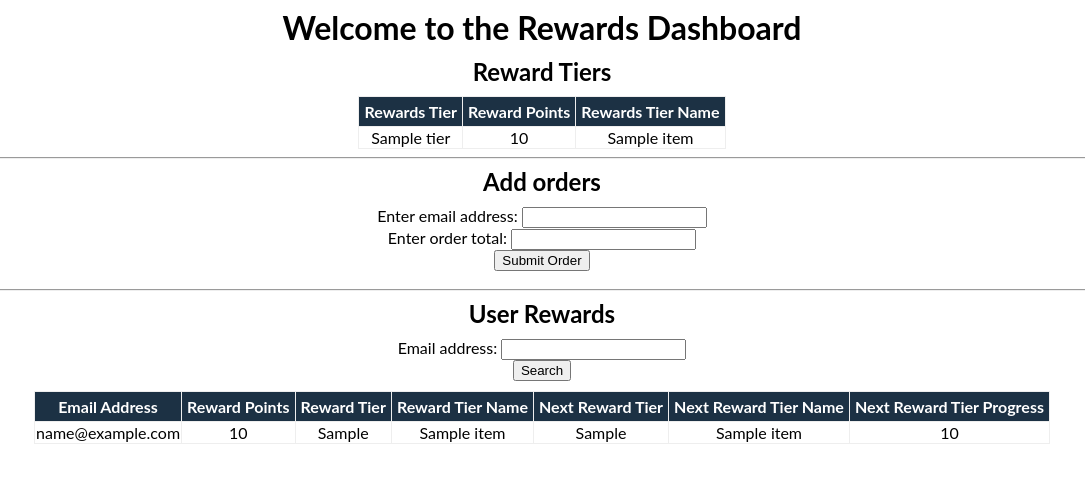
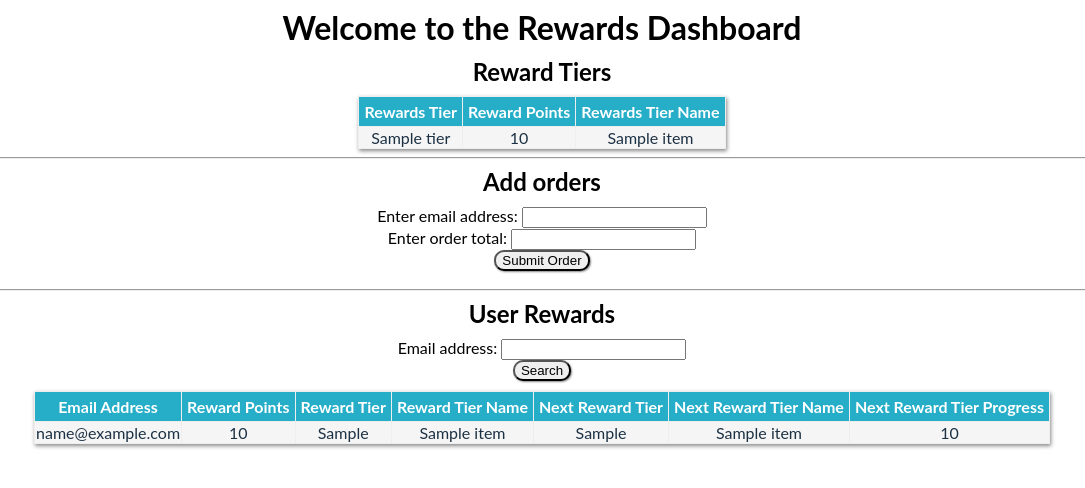
Before and after one commit to URBN-Interview/platform-services-python-test, a Django app: page /rewards/ in a window 1280 px wide. Shown: the top 488 px of the page, without its empty margins (98-1183 px from the left). Run offline with Django 3.2, Linux system fonts and the light colour scheme; tables that the repository leaves empty hold one stand-in row (values such as "Sample post"); a database or web service that is not in the repository returns one stand-in record (values such as "Sample title"); data that the repository does not hold is empty.

Commit message:
Add more styling to inputs and tables

```diff
--- a/source/RewardsUI/rewards/static/css/styles.css
+++ b/source/RewardsUI/rewards/static/css/styles.css
@@ -1,6 +1,5 @@
 body {
     font-family: 'Lato', sans-serif;
-
 }
 
 
@@ -19,11 +18,19 @@ table {
     border: none;
     text-align: center;
     margin: 0 auto;
+    box-shadow: 1px 2px 4px #888888;
+    background-color: whitesmoke;
+    color: #1C3144;
 }
 
 th {
     font-weight: bold;
-    background-color: #1C3144;
+    background-color: #26AEC9;
     color: white;
     padding: 5px;
 }
+
+input[type=submit] {
+    box-shadow: 1px 1px 2px #888888;
+    border-radius: 10px;
+}
```
